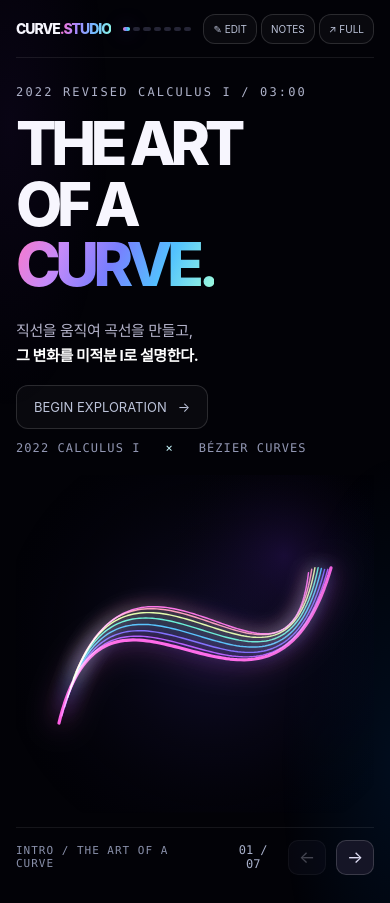
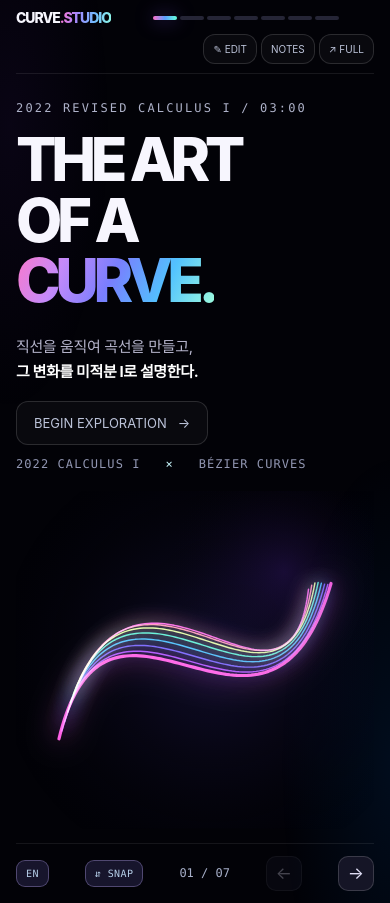
Before and after one commit to pajama411/mijeokbunsoohang, a plain HTML site: page index.html in a window 390 px wide. Drawn offline with Linux system fonts and the light colour scheme.

Commit message:
Add scroll-snap presentation mode and adaptive footer navigation

```diff
--- a/index.html
+++ b/index.html
@@ -99,6 +99,22 @@ body.edit-mode .notes-edit{display:block}
 .calc-deriv{height:95px}
 @media(max-width:780px){.view-tab{padding:5px 7px;font-size:9px}.chart-tab{flex:1;font-size:9px;padding:7px 4px}.cubic-stage .controls{gap:7px}.cubic-stage .controls .ui-btn{padding:8px 9px;font-size:10px}.depth-control{min-width:0;flex:1}.calc-deriv{height:105px}}
 
+
+/* Page snapping preserves native keyboard navigation and adds a scrollable presentation mode. */
+.nav-utility{border:1px solid #8275ae88;border-radius:9px;padding:8px 10px;color:#b5cee8;background:#17152c;font:10px var(--mono);letter-spacing:.04em;cursor:pointer;white-space:nowrap}
+.nav-utility:hover,.nav-utility.on{color:#eafff9;background:linear-gradient(115deg,#523c85,#2a4f78);border-color:#a5cafe}
+.deck.snap-mode{display:flex;flex-direction:column;overflow-y:auto;scroll-snap-type:y mandatory;scroll-behavior:smooth;overscroll-behavior-y:contain;scrollbar-gutter:stable}
+.deck.snap-mode .slide{display:flex;flex:0 0 100%;scroll-snap-align:start;scroll-snap-stop:always;animation:none}
+@media(max-width:780px){
+ .topbar{height:auto;min-height:58px;flex-wrap:wrap;padding:9px 0;gap:8px}
+ .top-center{min-width:80px}.top-actions{width:100%;justify-content:flex-end;flex-wrap:wrap}
+ .footer .chapter{display:none}.footer-right{width:100%;justify-content:space-between;gap:6px}
+ .footer-right .nav{width:36px}.nav-utility{padding:7px 9px}
+ #app:has(.deck.snap-mode){height:100dvh;min-height:0;overflow:hidden}
+ .deck.snap-mode{scroll-snap-type:y proximity;overflow-y:auto;overflow-x:hidden;min-height:0}
+ .deck.snap-mode .slide{height:auto;min-height:100%;flex:0 0 auto;align-items:flex-start;padding:24px 0 30px}
+}
+
 </style>
 </head>
 <body>
@@ -168,7 +184,7 @@ body.edit-mode .notes-edit{display:block}
  <div class="ending-glow"></div><div class="ending"><div class="eyebrow"><span class="beam"></span>06 / WHAT I LEARNED</div><h2>직선에서 곡선까지.<br><span class="spectrum">미분으로 설명했다.</span></h2><div class="ending-grid"><div class="ending-card"><div class="num">01 · 새롭게 배운 점</div><h3>곡선은 ‘점 사이의 계산’이었다</h3><p>직선의 선형 보간을 반복하면 2차·3차다항식으로 표현되는 베지어 곡선이 만들어진다는 것을 배웠다.</p></div><div class="ending-card"><div class="num">02 · 미적분 I과의 연결</div><h3>도함수는 곡선의 변화를 보여준다</h3><p>평균변화율이 순간변화율로 수렴하고, 3차다항함수의 도함수로 접선 기울기를 계산할 수 있음을 확인했다.</p></div><div class="ending-card"><div class="num">03 · 느낀 점</div><h3>수학은 디자인과 멀리 있지 않았다</h3><p>제어점을 움직이면 곡선과 도함수가 함께 변하는 모습을 보며, 수업에서 배운 미분이 실제 화면의 모양을 설명한다는 점이 인상 깊었다.</p></div></div><div class="source">INSPIRED BY <a href="https://codingapple.com/blog/bezier-curve/" target="_blank" rel="noopener noreferrer">CODINGAPPLE / 베지어 곡선 직접 만져보기</a> &nbsp;·&nbsp; CSS REFERENCE <a href="https://developer.mozilla.org/en-US/docs/Web/CSS/Reference/Values/easing-function/cubic-bezier" target="_blank" rel="noopener noreferrer">MDN</a></div></div>
 </section>
 </main>
-<footer class="footer"><div class="chapter" id="chapter">INTRO / THE ART OF A CURVE</div><div class="footer-right"><span class="stepcount" id="stepcount">01 / 07</span><button class="nav" id="prev" aria-label="이전 슬라이드">←</button><button class="nav" id="next" aria-label="다음 슬라이드">→</button></div></footer>
+<footer class="footer"><div class="chapter" id="chapter">INTRO / THE ART OF A CURVE</div><div class="footer-right"><button class="nav-utility" id="langBtn" aria-label="한영 번역 전환">EN</button><button class="nav-utility" id="snapBtn" aria-pressed="false" title="스크롤하여 한 장씩 정렬하는 페이지 스냅 켜기">⇵ SNAP</button><span class="stepcount" id="stepcount">01 / 07</span><button class="nav" id="prev" aria-label="이전 슬라이드">←</button><button class="nav" id="next" aria-label="다음 슬라이드">→</button></div></footer>
 </div>
 <div class="notes" id="notes"><div class="notes-head" id="notesHead">PRESENTER NOTES</div><div class="notes-text" id="notesText"></div><textarea class="notes-edit" id="notesEdit" aria-label="현재 슬라이드 발표 대본 직접 수정"></textarea><div class="notes-foot">N : 닫기 &nbsp;·&nbsp; ← → : 슬라이드 &nbsp;·&nbsp; F : 전체 화면</div></div>
 <div class="edit-toast" id="editToast" role="status" aria-live="polite">✎ EDIT MODE · 제목·본문·수식을 클릭해 수정 · 자동 저장</div>
@@ -180,13 +196,15 @@ const lerp=(p,q,t)=>({x:mix(p.x,q.x,t),y:mix(p.y,q.y,t)});
 const bez2=(P,t)=>lerp(lerp(P[0],P[1],t),lerp(P[1],P[2],t),t);
 const bez3=(P,t)=>lerp(lerp(lerp(P[0],P[1],t),lerp(P[1],P[2],t),t),lerp(lerp(P[1],P[2],t),lerp(P[2],P[3],t),t),t);
 const f2=n=>Number(n).toFixed(2);
-const slides=[...document.querySelectorAll('.slide')],progress=$('progress');let page=0,notesOn=false;
+const slides=[...document.querySelectorAll('.slide')],progress=$('progress');let page=0,notesOn=false,lang='ko',snapMode=false;
 const timeTotal=slides.reduce((s,e)=>s+Number(e.dataset.seconds),0);
 let elapsed=0,started=false,startStamp=0,elapsedBefore=0;
 slides.forEach((s,i)=>{const b=document.createElement('button');b.className='chapter-dot';b.setAttribute('aria-label',`${i+1}번 슬라이드 ${s.dataset.chapter}`);b.onclick=()=>go(i);progress.append(b)});
 function notes(){notesOn=!notesOn;$('notes').classList.toggle('open',notesOn);$('notesBtn').textContent=notesOn?'CLOSE NOTES':'NOTES';syncNotes()}
 function syncNotes(){const s=slides[page];$('notesHead').textContent=`SPEAKER SCRIPT · ${String(page+1).padStart(2,'0')} / ${slides.length} · ${s.dataset.seconds}s`;$('notesText').textContent=s.dataset.note;if($('notesEdit')&&document.activeElement!==$('notesEdit'))$('notesEdit').value=s.dataset.note}
-function go(n){n=clamp(n,0,slides.length-1);if(n!==page&&document.body.classList.contains('cubic-focus')){document.body.classList.remove('cubic-focus');$('cubicFocus').textContent='⛶ EXPAND';$('cubicFocus').setAttribute('aria-expanded','false')}if(!started&&page===0&&n>0){started=true;startStamp=performance.now();elapsedBefore=Number(slides[0].dataset.seconds)}slides[page].classList.remove('active');page=n;slides[page].classList.add('active');document.querySelectorAll('.chapter-dot').forEach((d,i)=>d.className='chapter-dot'+(i===page?' current':i<page?' done':''));$('chapter').textContent=`${slides[page].dataset.chapter} / THE ART OF A CURVE`;$('stepcount').textContent=`${String(page+1).padStart(2,'0')} / 07`;$('prev').disabled=page===0;$('next').disabled=page===slides.length-1;syncNotes();window.scrollTo(0,0)}
+function go(n,fromScroll=false){n=clamp(n,0,slides.length-1);if(n!==page&&document.body.classList.contains('cubic-focus')){document.body.classList.remove('cubic-focus');$('cubicFocus').textContent='⛶ EXPAND';$('cubicFocus').setAttribute('aria-expanded','false')}if(!started&&page===0&&n>0){started=true;startStamp=performance.now();elapsedBefore=Number(slides[0].dataset.seconds)}slides[page].classList.remove('active');page=n;slides[page].classList.add('active');document.querySelectorAll('.chapter-dot').forEach((d,i)=>d.className='chapter-dot'+(i===page?' current':i<page?' done':''));$('chapter').textContent=`${slides[page].dataset.chapter} / THE ART OF A CURVE`;$('stepcount').textContent=`${String(page+1).padStart(2,'0')} / 07`;$('prev').disabled=page===0;$('next').disabled=page===slides.length-1;syncNotes();if(snapMode){if(!fromScroll)$('deck').scrollTo({top:slides[n].offsetTop,behavior:'smooth'})}else window.scrollTo(0,0)}
+$('snapBtn').onclick=()=>{snapMode=!snapMode;const d=$('deck');d.classList.toggle('snap-mode',snapMode);$('snapBtn').classList.toggle('on',snapMode);$('snapBtn').setAttribute('aria-pressed',String(snapMode));$('snapBtn').textContent=snapMode?'⇵ ON':'⇵ SNAP';if(snapMode)requestAnimationFrame(()=>d.scrollTo({top:slides[page].offsetTop,behavior:'instant'}));};
+let scrollSettled=0;$('deck').addEventListener('scroll',()=>{if(!snapMode)return;cancelAnimationFrame(scrollSettled);scrollSettled=requestAnimationFrame(()=>{const d=$('deck'),mid=d.scrollTop+d.clientHeight*.38;let index=0;for(let i=0;i<slides.length;i++)if(slides[i].offsetTop<=mid)index=i;if(index!==page)go(index,true)})},{passive:true});
 $('prev').onclick=()=>go(page-1);$('next').onclick=()=>go(page+1);$('heroStart').onclick=()=>go(1);$('notesBtn').onclick=notes;
 $('fullBtn').onclick=()=>{if(document.fullscreenElement)document.exitFullscreen?.();else document.documentElement.requestFullscreen?.()};
 window.addEventListener('keydown',e=>{if(document.activeElement?.isContentEditable||['INPUT','TEXTAREA'].includes(document.activeElement?.tagName))return;if(e.key==='ArrowRight'||e.key===' '){go(page+1);e.preventDefault()}else if(e.key==='ArrowLeft'){go(page-1);e.preventDefault()}else if(e.key.toLowerCase()==='n')notes();else if(e.key.toLowerCase()==='f')$('fullBtn').click();else if(e.key.toLowerCase()==='e')$('editBtn').click();else if(e.key.toLowerCase()==='z'&&page===3)$('cubicFocus').click();else if(e.key==='Escape'&&document.body.classList.contains('cubic-focus'))$('cubicFocus').click()});
@@ -408,7 +426,7 @@ const editableItems=[...document.querySelectorAll(editSelector)].filter(node=>!n
 editableItems.forEach((el,i)=>el.dataset.editId=String(i));
 const originalCopy=editableItems.map(el=>el.innerHTML);
 const originalNotes=slides.map(slide=>slide.dataset.note);
-const editStorage='curve-studio-v3:'+location.pathname;
+const editStorage='curve-studio-v4:'+location.pathname;
 let editing=false;
 function readEdits(){try{const saved=JSON.parse(localStorage.getItem(editStorage)||'null');if(!saved)return;for(const [i,markup] of Object.entries(saved.items||{})){if(editableItems[i]&&typeof markup==='string')editableItems[i].innerHTML=markup}for(const [i,note]of Object.entries(saved.notes||{})){if(slides[i]&&typeof note==='string')slides[i].dataset.note=note}}catch(err){console.warn('Autosave unavailable',err)}}
 function saveEdits(){try{localStorage.setItem(editStorage,JSON.stringify({items:Object.fromEntries(editableItems.map((el,i)=>[i,el.innerHTML])),notes:Object.fromEntries(slides.map((s,i)=>[i,s.dataset.note]))}))}catch(err){console.warn('Storage full or disabled',err)}}
```
